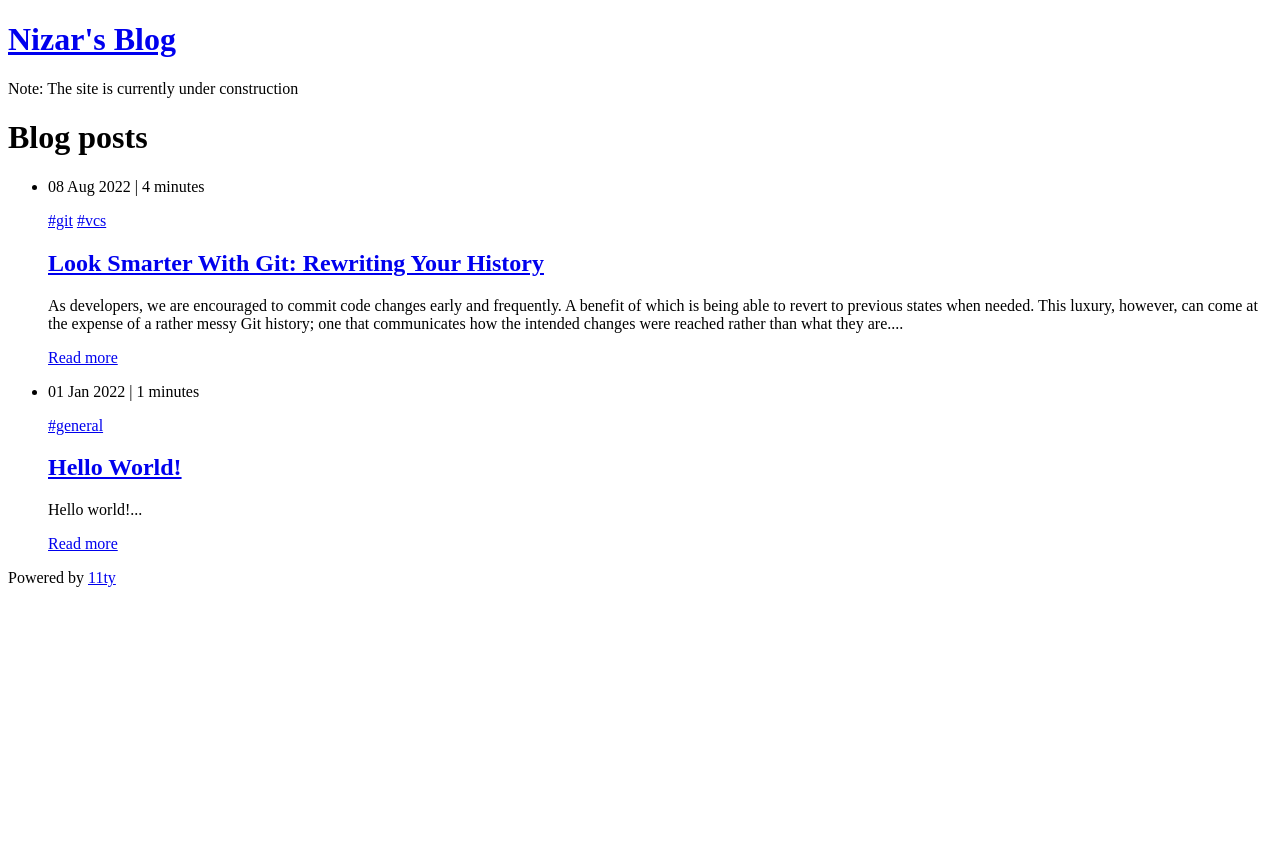
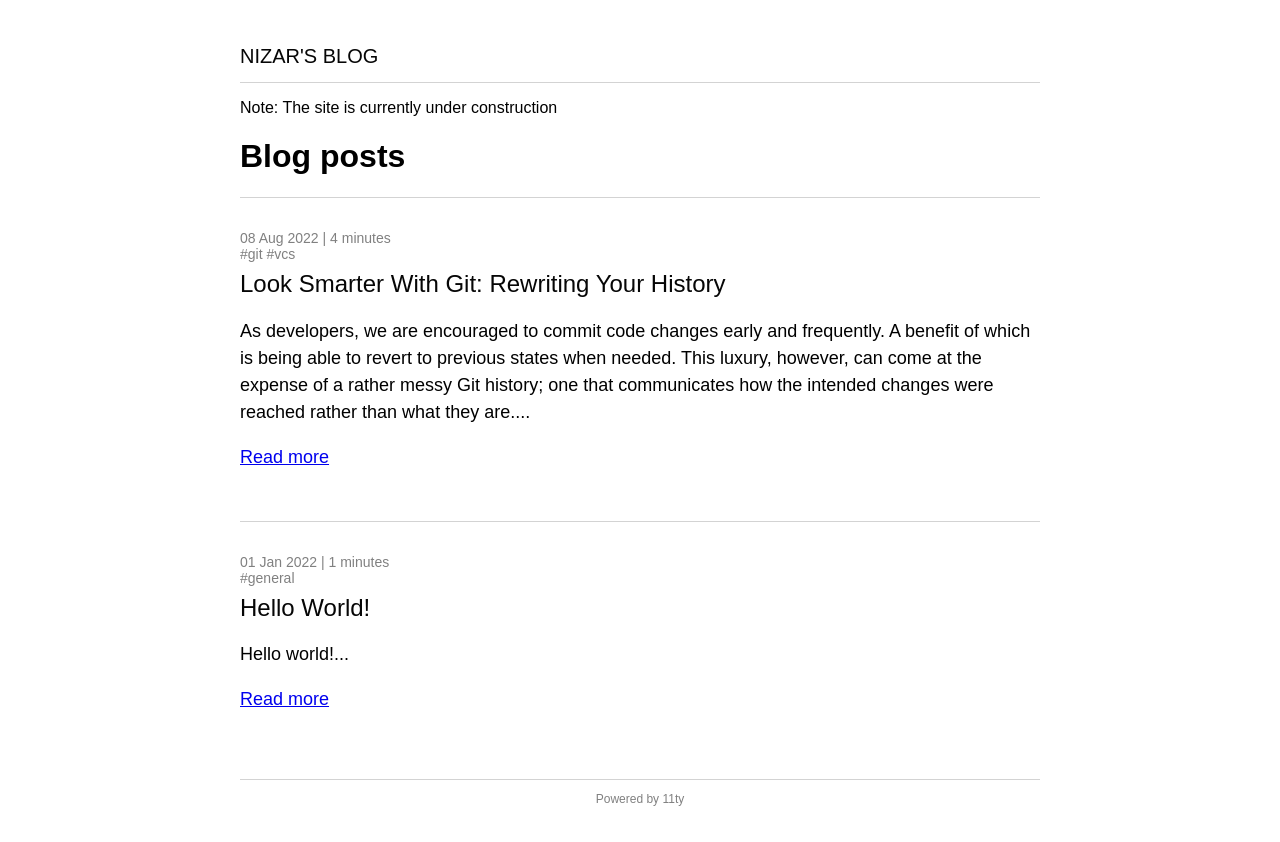
Before and after one commit to nizos/nizos.github.io, an Eleventy site: page src/index.md in a window 1280 px wide. Before the commit the page ends 800 px from the top, so only its background shows below. Built offline with nearby package versions, Linux system fonts and the light colour scheme; Eleventy itself is replaced by a stand-in of ours; files that its build step writes are made by us from their sources.

Commit message:
feat: added styling

```diff
--- a/package.json
+++ b/package.json
@@ -4,7 +4,10 @@
   "description": "11ty blog",
   "main": "index.js",
   "scripts": {
-    "test": "echo \"Error: no test specified\" && exit 1"
+    "start": "eleventy --serve",
+    "build": "eleventy",
+    "dev": "env ELEVENTY_ENV=development eleventy --serve",
+    "clean": "rm -rf ./public"
   },
   "repository": {
     "type": "git",
--- /dev/null
+++ b/src/css/main.css
@@ -0,0 +1,95 @@
+body {
+    max-width: 50rem;
+    margin-top: 1rem;
+    margin-left: auto;
+    margin-right: auto;
+    padding: 1rem;
+    font-family: 'IBM Plex Sans', sans-serif;
+    -webkit-font-smoothing: antialiased;
+}
+
+.header-container {
+    text-transform: uppercase;
+}
+
+.site-title {
+    color: #060606;
+    font-size: 1.25rem;
+    font-weight: 400;
+    text-decoration: none;
+}
+
+.site-title a {
+    color: inherit;
+    text-decoration: none;
+}
+
+.header-container {
+    border-bottom: 1px solid lightgray;
+}
+
+.footer-container {
+    color: gray;
+    font-size: 0.75rem;
+    font-weight: 400;
+    display: flex;
+    place-content: center;
+    border-top: 1px solid lightgray;
+}
+
+.footer-container a {
+    color: inherit;
+    text-decoration: none;
+}
+
+.post-list {
+    padding-left: 0;
+}
+
+.post-item {
+    padding-top: 2rem;
+    padding-bottom: 2rem;
+    list-style: none;
+    border-top: 1px solid lightgray;
+}
+
+.post-meta {
+    color: gray;
+    font-size: 0.875rem;
+}
+
+.post-tags {
+    color: gray;
+    font-size: 0.875rem;
+}
+
+.post-tags a {
+    color: inherit;
+    text-decoration: none;
+}
+
+.post-tags a:hover {
+    text-decoration: underline;
+}
+
+.post-title {
+    color: #060606;
+    font-size: 1.5rem;
+    font-weight: 400;
+    margin-top: 0.5rem;
+    text-decoration: none;
+}
+
+.post-title a {
+    color: inherit;
+    text-decoration: none;
+}
+
+.post-title a:hover {
+    text-decoration: underline;
+}
+
+.post-excerpt {
+    font-size: 1.125rem;
+    line-height: 1.5;
+}
--- a/src/includes/footer.liquid
+++ b/src/includes/footer.liquid
@@ -1,5 +1,5 @@
 <footer>
-    <div>
+    <div class="footer-container">
         <p>Powered by <a href="https://www.11ty.dev">11ty</a></p>
     </div>
 </footer>
--- a/src/includes/header.liquid
+++ b/src/includes/header.liquid
@@ -1,6 +1,5 @@
 <header>
-    <div>
-        <h1><a href="/">{{ site.name }}</a></h1>
-        <p>Note: The site is currently under construction</p>
+    <div class="header-container">
+        <h1 class="site-title"><a href="/">{{ site.name }}</a></h1>
     </div>
 </header>
--- /dev/null
+++ b/src/includes/jumbotron.liquid
@@ -0,0 +1,3 @@
+<div class="jumbotron-container">
+    <p>Note: The site is currently under construction</p>
+</div>
--- a/src/layouts/home.liquid
+++ b/src/layouts/home.liquid
@@ -2,24 +2,25 @@
 <html lang="en">
     <head>
         <title>{{ title }}</title>
+        <link href="/css/main.css" rel="stylesheet" />
     </head>
     <body>
         {% include 'header' %}
+        {% include 'jumbotron' %}
         <h1>Blog posts</h1>
-        <ul>
+        <ul class="post-list">
             {%- for post in collections.posts reversed -%}
-            <li>
+            <li class="post-item">
                 <div>
-                    <p>{{ post.data.date | readableDate }} | {{ post.content | timeToRead }}</p>
+                    <div class="post-meta">{{ post.data.date | readableDate }} | {{ post.content | timeToRead }}</div>
                     {% assign filteredTags = post.data.tags | postTags %}
-                    <p>{% for tag in filteredTags %}
+                    <div class="post-tags">{% for tag in filteredTags %}
                         {% capture tagUrl %}/tags/{{ tag }}/{% endcapture %}
                         <a href="{{ tagUrl | url }}">#{{ tag }}</a>
-                    {% endfor %}</p>
+                    {% endfor %}</div>
                 </div>
-                <a href="{{ post.url }}"><h2>{{ post.data.title }}</h2></a>
-                <p>{{ post.data.excerpt }}...</p>
-                <a href="{{ post.url }}"><p>Read more</p></a>
+                <h2 class="post-title"><a href="{{ post.url }}">{{ post.data.title }}</a></h2>
+                <div class="post-excerpt">{{ post.data.excerpt }}...<a href="{{ post.url }}"><p>Read more</p></a></div>
             </li>
             {%- endfor -%}
         </ul>
--- a/src/layouts/post.liquid
+++ b/src/layouts/post.liquid
@@ -2,18 +2,20 @@
 <html lang="en">
     <head>
         <title>{{ title }}</title>
+        <link href="/css/main.css" rel="stylesheet" />
     </head>
     <body>
         {% include 'header' %}
+        {% include 'jumbotron' %}
         <div>
             <h1>{{ title }}</h1>
             <div>
-                <p>{{ date | readableDate }} | {{ content | timeToRead }}</p>
+                <div class="post-meta">{{ date | readableDate }} | {{ content | timeToRead }}</div>
                 {% assign filteredTags = tags | postTags %}
-                <p>{% for tag in filteredTags %}
+                <div class="post-tags">{% for tag in filteredTags %}
                     {% capture tagUrl %}/tags/{{ tag }}/{% endcapture %}
                     <a href="{{ tagUrl | url }}">#{{ tag }}</a>
-                {% endfor %}</p>
+                {% endfor %}</div>
             </div>
         </div>
         <div>{{ content }}</div>
```
Also changed, not shown: .eleventy.js.
